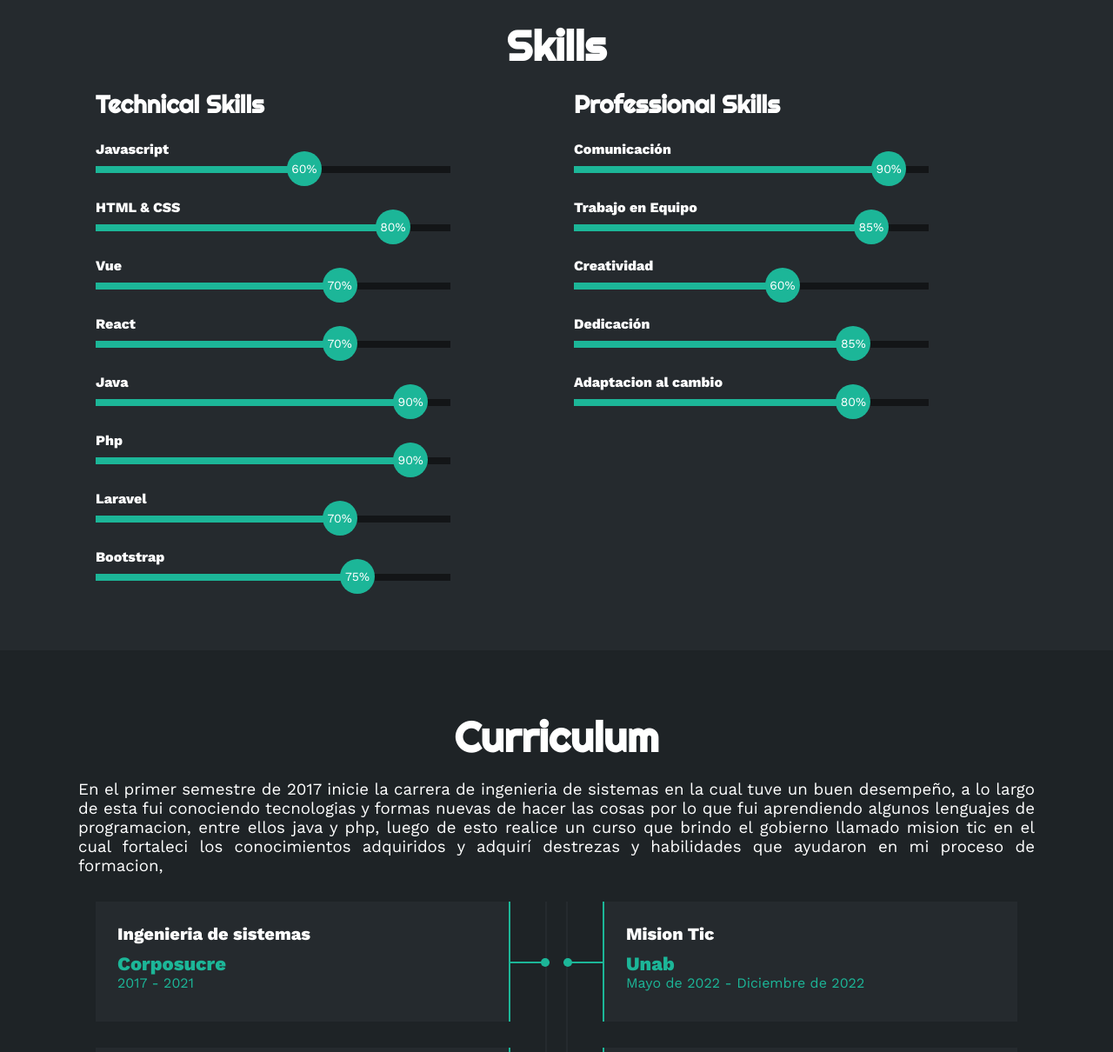
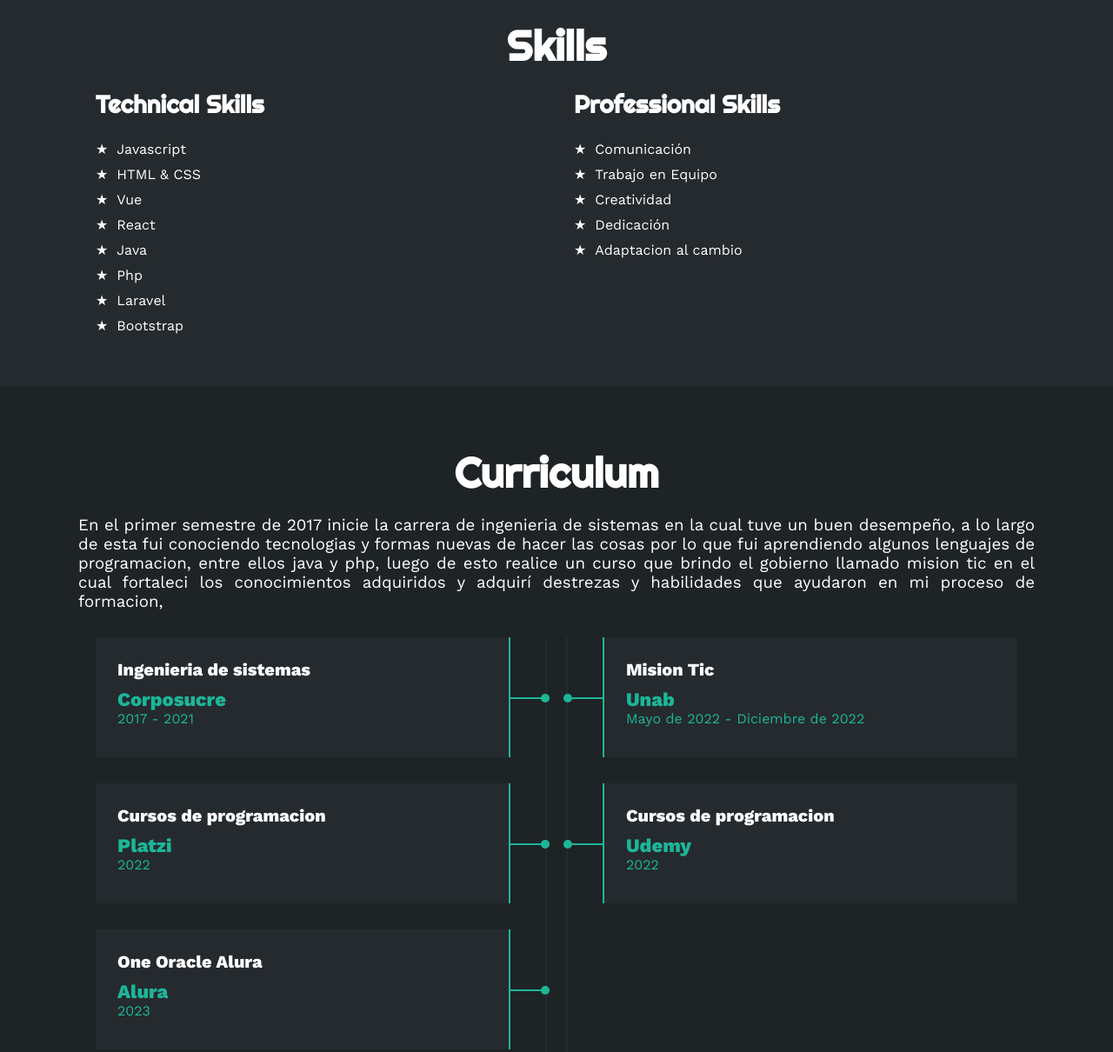
Before and after one commit to Destroy4112/portafolio, a plain HTML site: page index.html in a window 1280 px wide. Shown: the part 1505-2715 px from the top of the page at 87% size. Drawn offline with nearby package versions, Linux system fonts and the light colour scheme.

Commit message:
Mejora de skills y agregacion de proyecto a portafolio

```diff
--- a/index.html
+++ b/index.html
@@ -157,67 +157,27 @@
                     <h3>Technical Skills</h3>
                     <div class="skill">
                         <span>Javascript</span>
-                        <div class="barra-skill">
-                            <div class="progreso">
-                                <span>60%</span>
-                            </div>
-                        </div>
                     </div>
                     <div class="skill">
                         <span>HTML & CSS</span>
-                        <div class="barra-skill">
-                            <div class="progreso">
-                                <span>80%</span>
-                            </div>
-                        </div>
                     </div>
                     <div class="skill">
                         <span>Vue</span>
-                        <div class="barra-skill">
-                            <div class="progreso">
-                                <span>70%</span>
-                            </div>
-                        </div>
                     </div>
                     <div class="skill">
                         <span>React</span>
-                        <div class="barra-skill">
-                            <div class="progreso">
-                                <span>70%</span>
-                            </div>
-                        </div>
                     </div>
                     <div class="skill">
                         <span>Java</span>
-                        <div class="barra-skill">
-                            <div class="progreso">
-                                <span>90%</span>
-                            </div>
-                        </div>
                     </div>
                     <div class="skill">
                         <span>Php</span>
-                        <div class="barra-skill">
-                            <div class="progreso">
-                                <span>90%</span>
-                            </div>
-                        </div>
                     </div>
                     <div class="skill">
                         <span>Laravel</span>
-                        <div class="barra-skill">
-                            <div class="progreso">
-                                <span>70%</span>
-                            </div>
-                        </div>
                     </div>
                     <div class="skill">
                         <span>Bootstrap</span>
-                        <div class="barra-skill">
-                            <div class="progreso">
-                                <span>75%</span>
-                            </div>
-                        </div>
                     </div>
                 </div>
                 <!-- Professional Skills -->
@@ -225,43 +185,18 @@
                     <h3>Professional Skills</h3>
                     <div class="skill">
                         <span>Comunicación</span>
-                        <div class="barra-skill">
-                            <div class="progreso">
-                                <span>90%</span>
-                            </div>
-                        </div>
                     </div>
                     <div class="skill">
                         <span>Trabajo en Equipo</span>
-                        <div class="barra-skill">
-                            <div class="progreso">
-                                <span>85%</span>
-                            </div>
-                        </div>
                     </div>
                     <div class="skill">
                         <span>Creatividad</span>
-                        <div class="barra-skill">
-                            <div class="progreso">
-                                <span>60%</span>
-                            </div>
-                        </div>
                     </div>
                     <div class="skill">
                         <span>Dedicación</span>
-                        <div class="barra-skill">
-                            <div class="progreso">
-                                <span>85%</span>
-                            </div>
-                        </div>
                     </div>
                     <div class="skill">
                         <span>Adaptacion al cambio</span>
-                        <div class="barra-skill">
-                            <div class="progreso">
-                                <span>80%</span>
-                            </div>
-                        </div>
                     </div>
                 </div>
             </div>
@@ -298,6 +233,14 @@
                         <h4>Cursos de programacion</h4>
                         <span class="casa">Platzi</span>
                         <span class="fecha">2022</span>
+                        <div class="conectori">
+                            <div class="circuloi"></div>
+                        </div>
+                    </div>
+                    <div class="item izq">
+                        <h4>One Oracle Alura</h4>
+                        <span class="casa">Alura</span>
+                        <span class="fecha">2023</span>
                         <div class="conectori">
                             <div class="circuloi"></div>
                         </div>
@@ -342,8 +285,8 @@
                 <div class="proyecto">
                     <img src="img/p2.png" alt="" />
                     <div class="overlay">
-                        <h3>Adulto Mayor</h3>
-                        <a href="https://github.com/Destroy4112/Fundacion-php" target="_blank">Ir <i
+                        <h3>Viejitos Alegres</h3>
+                        <a href="https://github.com/Destroy4112/viejitos-alegres" target="_blank">Ir <i
                                 class="fa fa-arrow-right"></i></a>
                     </div>
                 </div>
@@ -352,6 +295,14 @@
                     <div class="overlay">
                         <h3>Consultores</h3>
                         <a href="https://github.com/Destroy4112/Consultores-php" target="_blank">Ir <i
+                                class="fa fa-arrow-right"></i></a>
+                    </div>
+                </div>
+                <div class="proyecto">
+                    <img src="img/p4.png" alt="" />
+                    <div class="overlay">
+                        <h3>Encriptador</h3>
+                        <a href="https://destroy4112.github.io/Encriptador-Alura/" target="_blank">Ir <i
                                 class="fa fa-arrow-right"></i></a>
                     </div>
                 </div>
--- a/style.css
+++ b/style.css
@@ -247,153 +247,15 @@ html{
     margin-bottom: 25px;
 }
 .skills .skill > span{
-    font-weight: bold;
     display: block;
     margin-bottom: 10px;
 }
-.skills .skill .barra-skill{
-    height: 8px;
-    width: 80%;
-    background-color: #131517;
-    position: relative;
-    margin-bottom: 30px;
-}
-.skills .skill .progreso{
-    background-color: #1CB698;
-    position: absolute;
-    top: 0;
-    left: 0;
-    height: 8px;
-}
-.skills .skill .barra-skill span{
-    position: absolute;
-    height: 40px;
-    width: 40px;
-    background-color: #1CB698;
-    border-radius: 50px;
-    line-height: 40px;
-    text-align: center;
-    top: -17px;
-    right: -15px;
-    font-size: 14px;
-}
-/* Estas clases se agregaran dinamicamente mediante javascript */
-.skills .skill .javascript{
-    width: 0%;
-    animation: 2s javascript forwards;
-}
-@keyframes javascript {
-    0%{width: 0%;}
-    100%{width: 60%;}
+
+.skills .skill > span::before {
+    content: "★";
+    margin-right: 10px;
 }
 
-.skills .skill .htmlcss{
-    width: 0%;
-    animation: 2s htmlcss forwards;
-}
-@keyframes htmlcss {
-    0%{width: 0%;}
-    100%{width: 85%;}
-}
-
-.skills .skill .vue{
-    width: 0%;
-    animation: 2s vue forwards;
-}
-@keyframes vue {
-    0%{width: 0%;}
-    100%{width: 70%;}
-}
-
-.skills .skill .react{
-    width: 0%;
-    animation: 2s react forwards;
-}
-@keyframes react {
-    0%{width: 0%;}
-    100%{width: 70%;}
-}
-
-.skills .skill .java{
-    width: 0%;
-    animation: 2s java forwards;
-}
-@keyframes java {
-    0%{width: 0%;}
-    100%{width: 90%;}
-}
-
-.skills .skill .php{
-    width: 0%;
-    animation: 2s php forwards;
-}
-@keyframes php {
-    0%{width: 0%;}
-    100%{width: 90%;}
-}
-
-.skills .skill .laravel{
-    width: 0%;
-    animation: 2s laravel forwards;
-}
-@keyframes laravel {
-    0%{width: 0%;}
-    100%{width: 70%;}
-}
-
-.skills .skill .bootstrap{
-    width: 0%;
-    animation: 2s bootstrap forwards;
-}
-@keyframes bootstrap {
-    0%{width: 0%;}
-    100%{width: 75%;}
-}
-
-.skills .skill .comunicacion{
-    width: 0%;
-    animation: 2s comunicacion forwards;
-}
-@keyframes comunicacion {
-    0%{width: 0%;}
-    100%{width: 90%;}
-}
-
-.skills .skill .trabajo{
-    width: 0%;
-    animation: 2s trabajo forwards;
-}
-@keyframes trabajo {
-    0%{width: 0%;}
-    100%{width: 85%;}
-}
-
-.skills .skill .creatividad{
-    width: 0%;
-    animation: 2s creatividad forwards;
-}
-@keyframes creatividad {
-    0%{width: 0%;}
-    100%{width: 60%;}
-}
-
-.skills .skill .dedicacion{
-    width: 0%;
-    animation: 2s dedicacion forwards;
-}
-@keyframes dedicacion {
-    0%{width: 0%;}
-    100%{width: 80%;}
-}
-
-.skills .skill .proyect{
-    width: 0%;
-    animation: 2s proyect forwards;
-}
-@keyframes proyect {
-    0%{width: 0%;}
-    100%{width: 80%;}
-}
 /* SECCION CURRICULUM */
 .curriculum{
     background-color: #1e2326;
```
Also changed, not shown: img/p2.png, img/p4.png (added).
